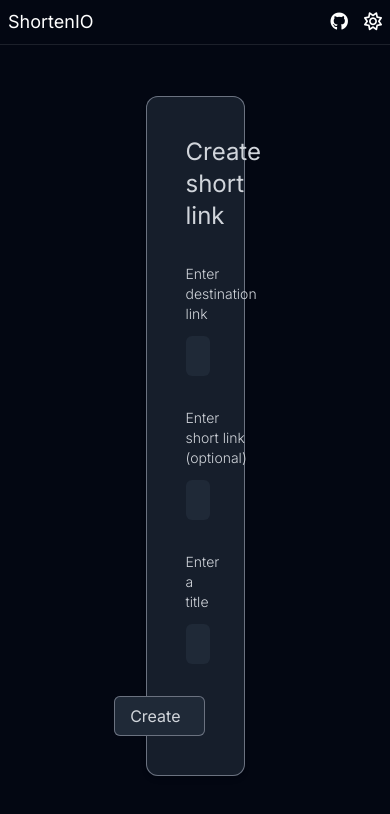
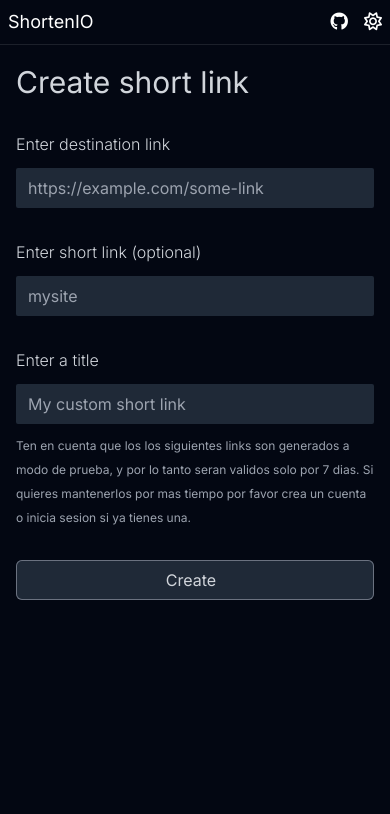
Before and after one commit to lucianoleyriaa/url-shortener, a Next.js app: page /shorten-link in a window 390 px wide. Shown: the top 814 px of the page. Built offline with nearby package versions, Linux system fonts and the light colour scheme.

Commit message:
Fix: Add responsive design

```diff
--- a/src/app/page.tsx
+++ b/src/app/page.tsx
@@ -15,11 +15,19 @@ export default function Home() {
             buttonText="Get Started"
             link="/shorten-link"
             styles="bg-gray-800 text-gray-100 dark:bg-gray-100 dark:text-gray-800 dark:ring-0"
+            icon={ <i className="fa-solid fa-arrow-right"></i> }
           />
           <LinkButton
-            buttonText="Try it out"
+            buttonText="Create link"
             link="/shorten-link"
             styles="dark:bg-gray-800 dark:text-gray-100 bg-white text-gray-800 ring-1 ring-inset ring-gray-500 dark:ring-gray-500"
+            icon={ <i className="fa-solid fa-link"></i> }
+          />
+          <LinkButton
+            buttonText="Generate QR"
+            link="/shorten-link"
+            styles="dark:bg-gray-800 dark:text-gray-100 bg-white text-gray-800 ring-1 ring-inset ring-gray-500 dark:ring-gray-500"
+            icon={ <i className="fa-solid fa-qrcode"></i> }
           />
         </div>
       </div>
--- a/src/app/shorten-link/page.tsx
+++ b/src/app/shorten-link/page.tsx
@@ -2,7 +2,7 @@ import { LinkCard } from "@/shortener/components";
 
 export default function ShortenLinkPage() {
   return (
-    <main className="flex min-h-screen flex-col items-center justify-between p-24">
+    <main className="flex min-h-screen flex-col items-center justify-between p-4 md:p-24">
       <LinkCard />
     </main>
   );
--- a/src/components/Header.tsx
+++ b/src/components/Header.tsx
@@ -1,4 +1,6 @@
 import React from 'react'
+import Link from 'next/link'
+
 import { ChangeThemeButton } from './ChangeThemeButton'
 
 export const Header = () => {
@@ -6,12 +8,14 @@ export const Header = () => {
     <header className='fixed w-full py-2 md:py-4 px-2 2xl:px-36 border-b border-slate-800/[0.1] dark:border-slate-50/[0.1]'>
       <nav className='flex justify-between items-center dark:text-white'>
         <div>
-          <h1 className='text-lg 2xl:text-2xl'>ShortenIO</h1>
+          <Link href="/">
+            <h1 className='text-lg 2xl:text-2xl'>ShortenIO</h1>
+          </Link>
         </div>
         <div className='flex gap-4 items-center text-lg'>
           <a href="#"><i className="fa-brands fa-github cursor-pointer"></i></a>
           <ChangeThemeButton />
-          <button className='hidden md:block text-sm px-2 py-2 rounded-lg ring-1 ring-inset dark:ring-gray-500'>Get Started</button>
+          <button className='hidden md:block text-sm px-2 py-2 rounded-lg ring-1 ring-inset ring-gray-400 dark:ring-gray-800'>Get Started</button>
         </div>
       </nav>
     </header>
--- a/src/components/Input.tsx
+++ b/src/components/Input.tsx
@@ -13,7 +13,7 @@ export const Input = ({ type = 'text', onChange, placeholder, name }: Props) =>
       name={ name }
       type={ type }
       onChange={ onChange }
-      className="w-full py-2 px-3 rounded-md dark:bg-gray-800 dark:text-gray-300"
+      className="w-full py-2 px-3 rounded-sm ring-1 ring-inset ring-gray-300 dark:ring-0 dark:bg-gray-800 dark:text-gray-300"
       placeholder={ placeholder }
     />
   )
--- a/src/components/LinkButton.tsx
+++ b/src/components/LinkButton.tsx
@@ -1,18 +1,21 @@
-import React from 'react';
+import Link from 'next/link';
+import React, { ReactNode } from 'react';
 
 interface Props {
   buttonText: string;
   link: string;
   styles?: string;
+  icon?: ReactNode
 }
 
-export const LinkButton = ({ buttonText, link, styles }: Props) => {
+export const LinkButton = ({ buttonText, link, styles, icon }: Props) => {
   return (
-    <a
+    <Link
       href={ link }
       className={ `px-3 py-2 rounded-lg ${ styles }` }
     >
       <span>{ buttonText }</span>
-    </a>
+      { icon && <span className='ml-2 text-sm'>{ icon }</span> }
+    </Link>
   )
 }
--- a/src/shortener/components/LinkCard.tsx
+++ b/src/shortener/components/LinkCard.tsx
@@ -37,10 +37,11 @@ export const LinkCard = () => {
   }
 
   return (
-    <div className="w-1/2 p-10 shadow-md ring-1 ring-inset ring-gray-300 rounded-xl dark:bg-gray-800/70 dark:ring-gray-500">
-      <h3 className='dark:text-gray-300 text-center text-2xl'>Create short link</h3>
+    <div className="w-2/2 xl:w-2/5 py-12 md:p-10 md:my-10">
+      <h3 className='mb-6 dark:text-gray-300 text-left text-3xl'>Create short link</h3>
+
       <div className="flex items-start gap-3 flex-col justify-start mt-8">
-        <label htmlFor='link' className='dark:text-gray-300 text-sm font-light'>Enter destination link</label>
+        <label htmlFor='link' className='dark:text-gray-300 text-md font-light'>Enter destination link</label>
         <div className='w-full'>
           <Input
             onChange={ (e) => onFormChange(e) }
@@ -52,7 +53,7 @@ export const LinkCard = () => {
       </div>
 
       <div className='flex items-start gap-3 flex-col justify-start mt-8'>
-        <label htmlFor='shortLink' className='dark:text-gray-300 text-sm font-light'>Enter short link (optional)</label>
+        <label htmlFor='shortLink' className='dark:text-gray-300 text-md font-light'>Enter short link (optional)</label>
         <div className='w-full'>
           <Input
             onChange={ (e) => onFormChange(e) }
@@ -63,7 +64,7 @@ export const LinkCard = () => {
       </div>
 
       <div className='flex items-start gap-3 flex-col justify-start mt-8'>
-        <label htmlFor='shortLink' className='dark:text-gray-300 text-sm font-light'>Enter a title</label>
+        <label htmlFor='shortLink' className='dark:text-gray-300 text-md font-light'>Enter a title</label>
         <div className='w-full'>
           <Input
             onChange={ (e) => onFormChange(e) }
@@ -73,8 +74,15 @@ export const LinkCard = () => {
         </div>
       </div>
 
-      <div className='flex justify-end mt-8'>
-        <button onClick={ onShort } type="button" className="py-2 px-4 flex items-center rounded-md bg-green-400 text-white dark:bg-gray-800 dark:text-gray-300 dark:ring-1 dark:ring-inset dark:ring-gray-500">
+      <div className='mt-2'>
+        <small className='text-xs text-gray-800 dark:text-gray-400'>
+          Ten en cuenta que los los siguientes links son generados a modo de prueba, y por lo tanto seran validos solo
+          por 7 dias. Si quieres mantenerlos por mas tiempo por favor crea un cuenta o inicia sesion si ya tienes una.
+        </small>
+      </div>
+
+      <div className='flex md:justify-end mt-8 md:mt-4'>
+        <button onClick={ onShort } type="button" className="py-2 px-4 text-center flex-grow md:flex-grow-0 flex items-center justify-center rounded-md bg-gray-800 text-gray-100 dark:bg-gray-800 dark:text-gray-300 dark:ring-1 dark:ring-inset dark:ring-gray-500">
           <span className='mr-2'>Create</span>
           {
             loading && (
```
